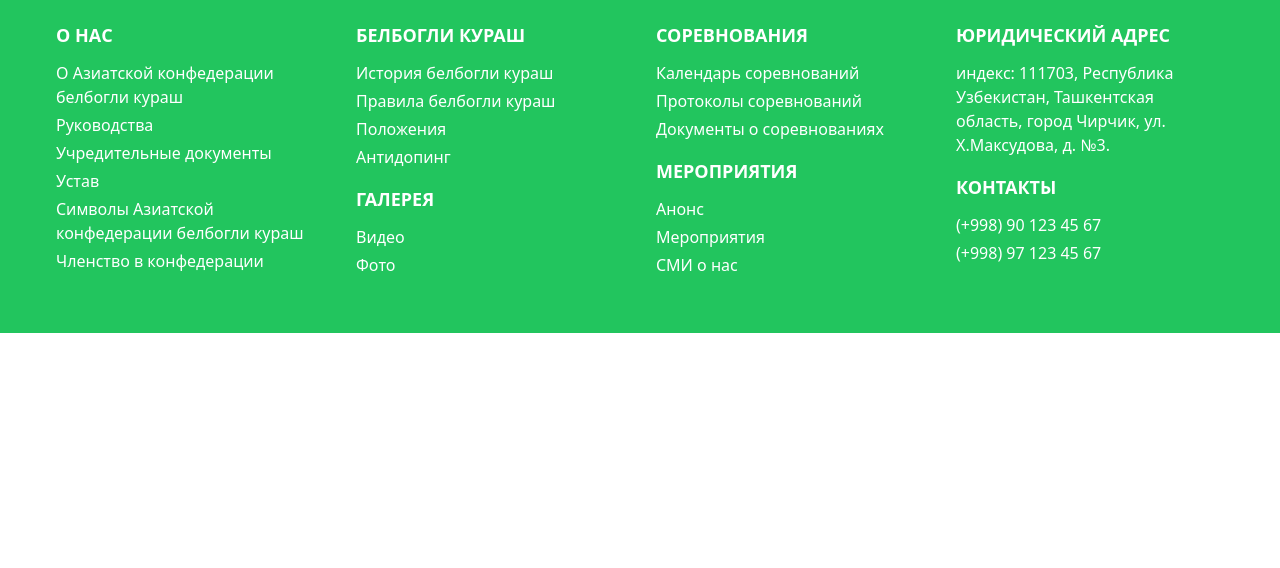
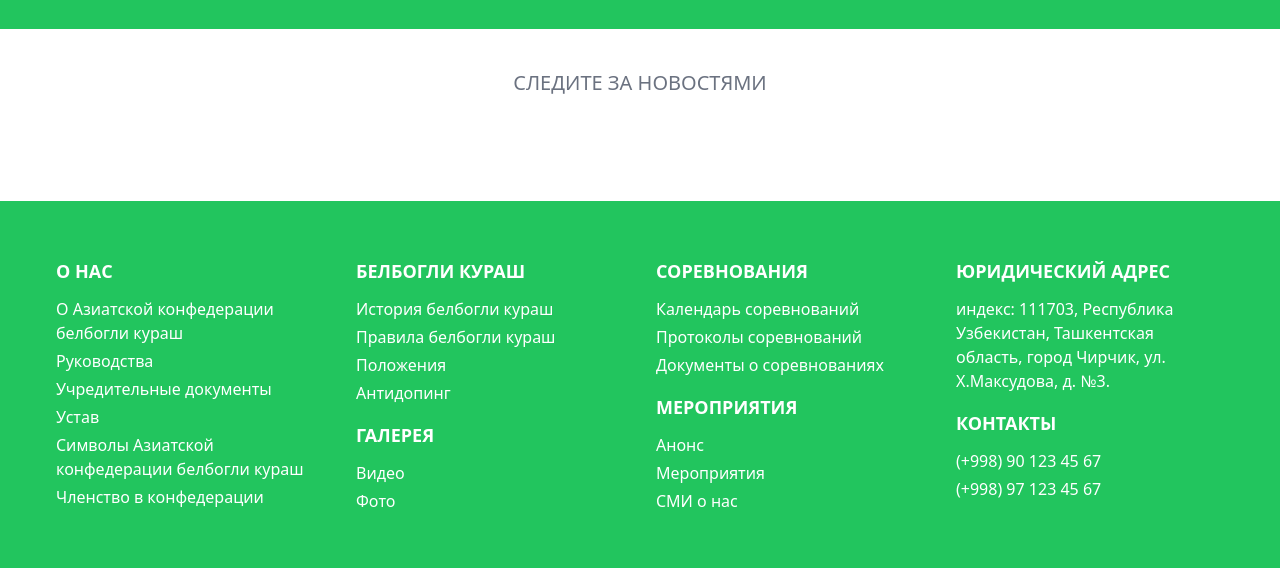
Before and after one commit to Shavkatjon-O/abkk.org, a Django app: page /about/symbols/ in a window 1280 px wide. Shown: the part 163-731 px from the top of the page. Run offline with Django 5.2, Linux system fonts and the light colour scheme; data that the repository does not hold is empty; some libraries are stand-ins or nearby versions.

Commit message:
feat: symbols

```diff
--- a/about/admin.py
+++ b/about/admin.py
@@ -16,3 +16,8 @@ class AboutGuidesAdmin(TabbedTranslationAdmin):
 @admin.register(models.AboutMembership)
 class AboutMembershipAdmin(TabbedTranslationAdmin):
     pass
+
+
+@admin.register(models.AboutSymbols)
+class AboutSymbolsAdmin(TabbedTranslationAdmin):
+    pass
--- a/about/translation.py
+++ b/about/translation.py
@@ -15,3 +15,8 @@ class AboutGuidesTranslationOptions(TranslationOptions):
 @register(models.AboutMembership)
 class AboutMembershipTranslationOptions(TranslationOptions):
     fields = ("title", "content")
+
+
+@register(models.AboutSymbols)
+class AboutSymbolsTranslationOptions(TranslationOptions):
+    fields = ("title",)
--- a/about/views.py
+++ b/about/views.py
@@ -31,6 +31,11 @@ class RegulationsView(TemplateView):
 class SymbolsView(TemplateView):
     template_name = "about/symbols.html"
 
+    def get_context_data(self, **kwargs):
+        context = super().get_context_data(**kwargs)
+        context["symbols"] = models.AboutSymbols.objects.first()
+        return context
+
 
 class MembershipView(TemplateView):
     template_name = "about/membership.html"
--- a/templates/about/symbols.html
+++ b/templates/about/symbols.html
@@ -1,13 +1,41 @@
 {% extends 'base.html' %}
 
+{% load i18n %}
 {% load static %}
 
-{% block title %} Home Page {% endblock title %}
-
+{% block title %} {{ symbols.title|safe }} {% endblock title %}
 {% block content %}
 
 {% include 'includes/header.html' %}
 
+<div class="flex justify-center bg-gradient-to-tr from-custom-blue to-custom-green bg-green-500">
+  <div class="xl:w-3/5 w-full xl:px-0 px-8 py-8">
+    <h1 class="text-xl text-white font-semibold">{{ symbols.title|safe }}</h1>
+  </div>
+</div>
+
+
+<div class="p-10 text-xl text-gray-500 flex flex-col justify-center items-center">
+  <h1 class="uppercase mb-4">{% trans 'Следите за новостями' %}</h1>
+  <div class="flex items-center space-x-2 text-white">
+    <a class="w-12 h-12 flex justify-center items-center bg-custom-green" href="">
+      <ion-icon name="logo-instagram"></ion-icon>
+    </a>
+    <a class="w-12 h-12 flex justify-center items-center bg-custom-green" href="">
+      <ion-icon name="logo-instagram"></ion-icon>
+    </a>
+    <a class="w-12 h-12 flex justify-center items-center bg-custom-green" href="">
+      <ion-icon name="logo-instagram"></ion-icon>
+    </a>
+    <a class="w-12 h-12 flex justify-center items-center bg-custom-green" href="">
+      <ion-icon name="logo-instagram"></ion-icon>
+    </a>
+    <a class="w-12 h-12 flex justify-center items-center bg-custom-green" href="">
+      <ion-icon name="logo-instagram"></ion-icon>
+    </a>
+  </div>
+</div>
+
 {% include 'includes/footer.html' %}
 
 {% endblock content %}
```
Also changed, not shown: about/models.py (+11 -0 lines).
